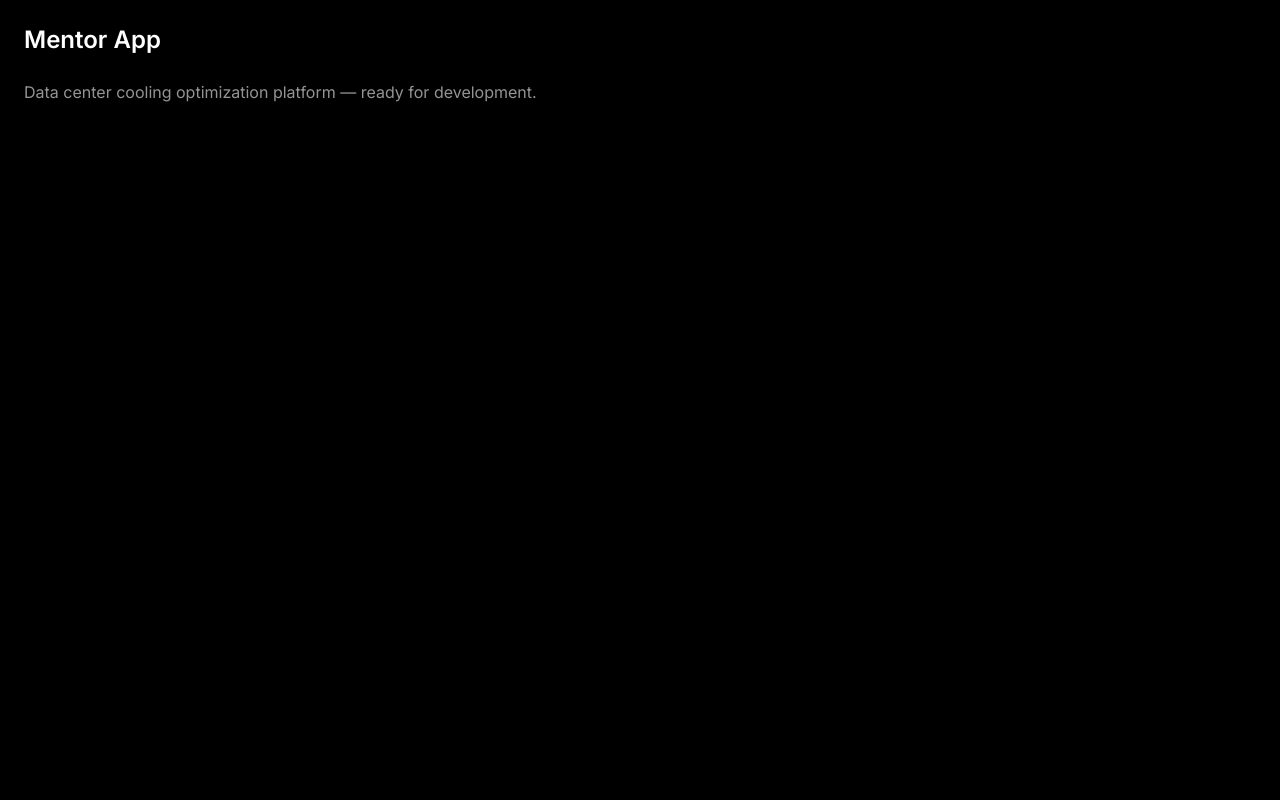
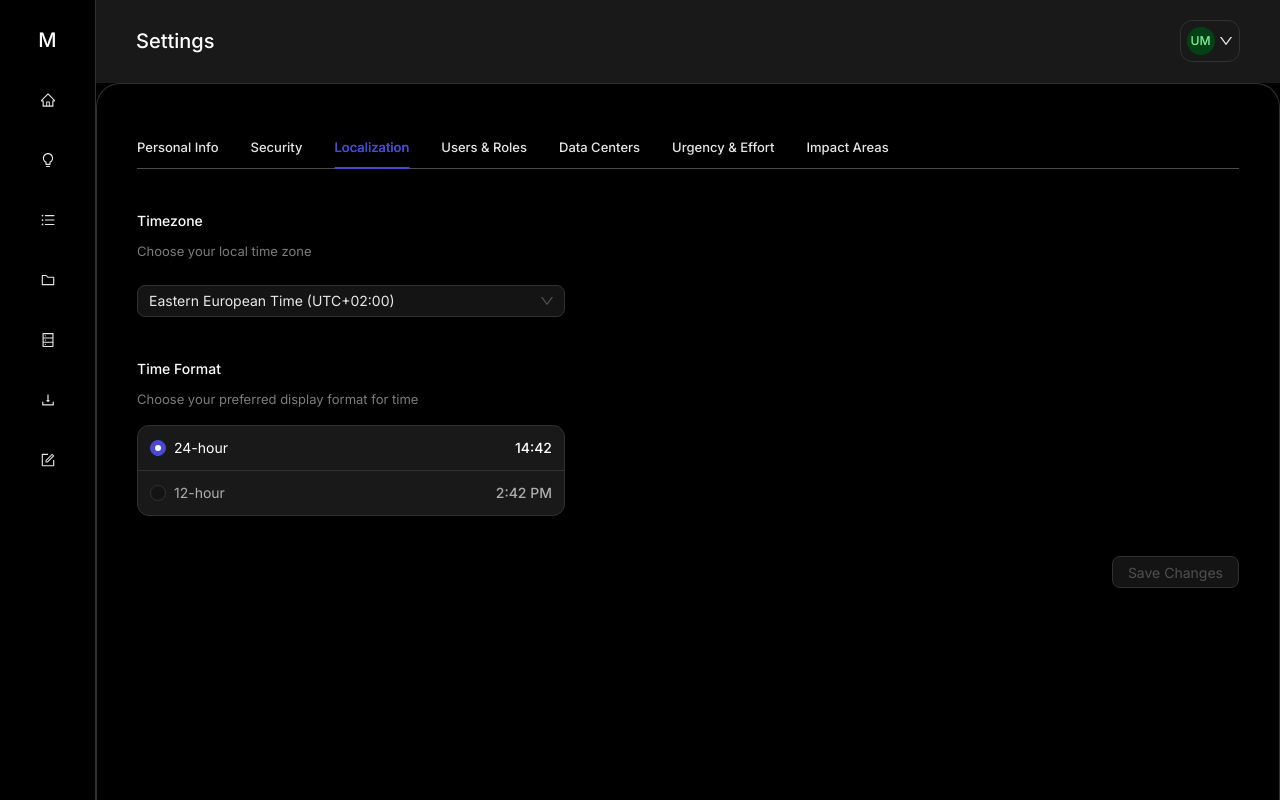
Before and after one commit to nazar-habitat/gradient-march-2, a React (Vite) app in the folder mentor-app/: page / in a window 1280 px wide. Built offline with nearby package versions, Linux system fonts and the light colour scheme.

Commit message:
Settings page

```diff
--- a/mentor-app/src/App.tsx
+++ b/mentor-app/src/App.tsx
@@ -1,6 +1,7 @@
 import { ConfigProvider } from 'antd';
 import { QueryClient, QueryClientProvider } from '@tanstack/react-query';
 import themeConfig from './themeConfig';
+import SettingsPage from './pages/settings';
 
 const queryClient = new QueryClient({
   defaultOptions: {
@@ -15,12 +16,7 @@ function App() {
   return (
     <QueryClientProvider client={queryClient}>
       <ConfigProvider theme={themeConfig}>
-        <div className="min-h-screen bg-black text-white font-sans">
-          <h1 className="text-2xl font-semibold p-6">Mentor App</h1>
-          <p className="px-6 text-neutral-400">
-            Data center cooling optimization platform — ready for development.
-          </p>
-        </div>
+        <SettingsPage />
       </ConfigProvider>
     </QueryClientProvider>
   );
--- /dev/null
+++ b/mentor-app/src/pages/settings/index.tsx
@@ -0,0 +1,170 @@
+import {
+  Layout,
+  Tabs,
+  Typography,
+  Avatar,
+  Divider,
+} from 'antd';
+import {
+  DownOutlined,
+  HomeOutlined,
+  BulbOutlined,
+  UnorderedListOutlined,
+  FolderOutlined,
+  DatabaseOutlined,
+  DownloadOutlined,
+  FormOutlined,
+} from '@ant-design/icons';
+import Button from '../../components/ui/Button';
+import Select from '../../components/ui/Select';
+import Radio from '../../components/ui/Radio';
+import IconButton from '../../components/ui/IconButton';
+
+const { Header, Content, Sider } = Layout;
+const { Text } = Typography;
+
+const SIDEBAR_WIDTH = 96;
+const TIMEZONE_OPTIONS = [
+  { value: 'Europe/Kiev', label: 'Eastern European Time (UTC+02:00)' },
+];
+
+const SETTINGS_TABS = [
+  { key: 'personal-info', label: 'Personal Info' },
+  { key: 'security', label: 'Security' },
+  { key: 'localization', label: 'Localization' },
+  { key: 'users-roles', label: 'Users & Roles' },
+  { key: 'data-centers', label: 'Data Centers' },
+  { key: 'urgency-effort', label: 'Urgency & Effort' },
+  { key: 'impact-areas', label: 'Impact Areas' },
+];
+
+const SIDEBAR_ICONS = [
+  HomeOutlined,
+  BulbOutlined,
+  UnorderedListOutlined,
+  FolderOutlined,
+  DatabaseOutlined,
+  DownloadOutlined,
+  FormOutlined,
+];
+
+export default function SettingsPage() {
+  return (
+    <Layout className="min-h-screen bg-black">
+      <Sider
+        width={SIDEBAR_WIDTH}
+        className="!bg-black border-r border-neutral-800"
+        style={{ minHeight: '100vh' }}
+      >
+        <div className="flex flex-col h-full py-5 px-[28px]">
+          <div className="flex items-center justify-center h-10 w-full shrink-0 mb-5">
+            <span className="text-white font-medium text-xl">M</span>
+          </div>
+          <div className="flex flex-1 flex-col gap-5 items-center w-10">
+            {SIDEBAR_ICONS.map((Icon, i) => (
+              <IconButton
+                key={i}
+                variant="text"
+                colorScheme="neutral"
+                icon={<Icon className="text-lg" />}
+                className="!size-10 !flex !items-center !justify-center !rounded-xl !p-0"
+              />
+            ))}
+          </div>
+        </div>
+      </Sider>
+      <Layout className="flex-1 min-h-screen bg-black">
+        <Header className="!bg-neutral-900 !px-10 !py-5 !h-auto !leading-none flex items-center justify-between border-b border-transparent">
+          <Text className="!text-white !text-xl !font-medium !m-0">
+            Settings
+          </Text>
+          <div className="flex items-center gap-1 rounded-xl border border-neutral-800 px-[6px] py-[6px]">
+            <Avatar
+              size={28}
+              className="!bg-[#044015] !text-[#7af59d] !text-sm !font-medium"
+            >
+              UM
+            </Avatar>
+            <DownOutlined className="text-neutral-400 text-sm" />
+          </div>
+        </Header>
+        <Content className="bg-black border border-neutral-800 border-b-0 rounded-t-3xl pt-10 px-10 pb-8">
+          <Tabs
+            defaultActiveKey="localization"
+            className="settings-tabs"
+            items={SETTINGS_TABS.map((tab) => ({
+              key: tab.key,
+              label: (
+                <span className="text-[13px] font-medium leading-4">
+                  {tab.label}
+                </span>
+              ),
+              children:
+                tab.key === 'localization' ? (
+                  <div className="flex flex-col gap-10 pt-6">
+                    <div className="flex flex-col gap-6 max-w-[428px]">
+                      <div className="flex flex-col gap-2">
+                        <Text className="!text-sm !font-medium !text-white !leading-6">
+                          Timezone
+                        </Text>
+                        <Text className="!text-[13px] !text-neutral-500 !leading-5">
+                          Choose your local time zone
+                        </Text>
+                      </div>
+                      <Select
+                        value="Europe/Kiev"
+                        options={TIMEZONE_OPTIONS}
+                        className="w-full"
+                        style={{ width: '100%' }}
+                        suffixIcon={<DownOutlined />}
+                      />
+                    </div>
+                    <div className="flex flex-col gap-2 max-w-[428px]">
+                      <Text className="!text-sm !font-medium !text-white !leading-6">
+                        Time Format
+                      </Text>
+                      <Text className="!text-[13px] !text-neutral-500 !leading-5 mb-2">
+                        Choose your preferred display format for time
+                      </Text>
+                      <div className="rounded-xl border border-neutral-800 bg-neutral-900 overflow-hidden">
+                        <Radio.Group value="24h" className="!block !w-full">
+                          <div className="flex items-center justify-between px-3 py-3">
+                            <div className="flex items-center gap-2">
+                              <Radio value="24h" className="!text-white !text-sm">
+                                24-hour
+                              </Radio>
+                            </div>
+                            <Text className="!text-sm !font-medium !text-white">
+                              14:42
+                            </Text>
+                          </div>
+                          <Divider className="!my-0 !border-neutral-800" />
+                          <div className="flex items-center justify-between px-3 py-3">
+                            <div className="flex items-center gap-2">
+                              <Radio value="12h" className="!text-neutral-300 !text-sm">
+                                12-hour
+                              </Radio>
+                            </div>
+                            <Text className="!text-sm !font-medium !text-neutral-300">
+                              2:42 PM
+                            </Text>
+                          </div>
+                        </Radio.Group>
+                      </div>
+                    </div>
+                    <div className="flex justify-end">
+                      <Button disabled>Save Changes</Button>
+                    </div>
+                  </div>
+                ) : (
+                  <div className="pt-6 text-neutral-500 text-sm">
+                    {tab.label} — coming soon
+                  </div>
+                ),
+            }))}
+          />
+        </Content>
+      </Layout>
+    </Layout>
+  );
+}
```
